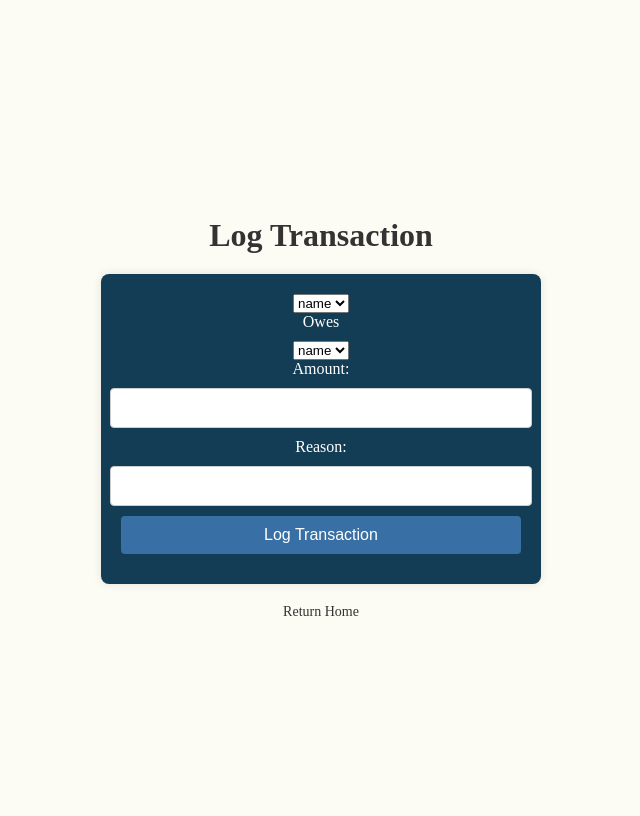
After one commit to kjx172/Bill-Buddy, a Flask app: template templates/log_transaction.html in a window 1280 px wide. The commit adds this page. Shown: the whole page, without its empty margins (319-959 px from the left). Run offline with Flask 3, Linux system fonts and the light colour scheme; the template is opened without the code that fills it: most values are stand-ins (such as "Sample title", 1, 10 or a date in 2020).

Commit message:
Added ability to log transaction

```diff
--- a/app.py
+++ b/app.py
@@ -38,10 +38,25 @@ def remove_member():
         return redirect(url_for('members'))
     return render_template('remove_member.html', graph=graph.graph)
 
-@app.route("/log_transaction")
+@app.route("/log_transaction", methods=["GET", "POST"])
 def log_transaction():
-    #add functionality
-    i = 0
+    if request.method == "POST":
+        from_member = request.form.get("from_member")
+        to_member = request.form.get("to_member")
+        amount = float(request.form.get("amount"))
+        reason = request.form.get("reason")
+
+        if from_member == to_member:
+            return render_template('log_transaction.html', error="Members cannot be the same.", graph=graph.graph)
+
+        if amount <= 0:
+            return render_template('log_transaction.html', error="Amount must be a positive number.", graph=graph.graph)
+
+        if from_member and to_member and amount and reason:
+            graph.add_transaction(from_member, to_member, amount, reason)
+        return redirect(url_for('home'))
+    return render_template('log_transaction.html', graph=graph.graph)
+
 @app.route("/simplify")
 def simplify():
     #add functionality
--- /dev/null
+++ b/static/log_transaction.css
@@ -0,0 +1,83 @@
+body, html {
+    background-color: #FCFBF4;
+}
+
+p {
+    color: red;
+}
+
+.container {
+    display: flex;
+    flex-direction: column;
+    justify-content: center;
+    align-items: center;
+    height: 100vh;
+}
+
+h1 {
+    text-align: center;
+    color: #333333;
+    margin-bottom: 20px;
+}
+
+form {
+    background-color: #133C55;
+    padding: 20px;
+    border-radius: 8px;
+    box-shadow: 0 0 10px rgba(0, 0, 0, 0.1);
+    width: 100%;
+    max-width: 400px;
+    display: flex;
+    flex-direction: column;
+    align-items: center;
+}
+
+label {
+    color: white;
+    display: block;
+    width: 100%;
+    margin-bottom: 10px;
+    text-align: center;
+}
+
+input {
+    padding: 10px;
+    border: 1px solid #ccc;
+    border-radius: 4px;
+    font-size: 16px;
+    color: black;
+    width: 100%;
+    margin-bottom: 10px;
+    text-align: center;
+    align-items: center;
+}
+
+button {
+    background-color: #386FA4;
+    color: white;
+    padding: 10px;
+    border: none;
+    border-radius: 4px;
+    cursor: pointer;
+    font-size: 16px;
+    transition-duration: 0.4s;
+    width: 100%;
+    margin-bottom: 10px; /* Keep slightly larger margin for button */
+}
+
+button:hover {
+    background-color: #59A5D8;
+}
+
+a {
+    display: block;
+    text-align: center;
+    margin-top: 20px;
+    color: #333333;
+    text-decoration: none;
+    font-size: 14px;
+}
+
+a:hover {
+    text-decoration: underline;
+}
--- a/templates/home.html
+++ b/templates/home.html
@@ -18,7 +18,9 @@
         <form>
             <button formaction= '/members' class = "button"> View Members</button>
         </form>
-        <button class = "button"> Log Transaction</button>
+        <form>
+            <button formaction= '/log_transaction' class = "button"> Log Transaction</button>
+        </form>
         <button class = "button"> Search Transaction</button>
         <button class = "button"> Simplify Debt</button>
     </div>
--- /dev/null
+++ b/templates/log_transaction.html
@@ -0,0 +1,41 @@
+<!DOCTYPE html>
+<html lang="en">
+<head>
+    <meta charset="UTF-8">
+    <meta name="viewport" content="width=device-width, initial-scale=1.0">
+    <title>Log Transaction</title>
+    <link rel="stylesheet" href="{{ url_for('static', filename='log_transaction.css') }}">
+</head>
+<body>
+    <div class="container">
+        <h1>Log Transaction</h1>
+        {% if error %}
+        <p class="error">{{ error }}</p>
+        {% endif %}
+
+        <form method="POST">
+            <select id="from_member" name="from_member" required>
+                {% for member in graph.keys() %}
+                    <option value="{{ member }}">{{ member }}</option>
+                {% endfor %}
+            </select>
+
+            <label for="to_member">Owes </label>
+            <select id="to_member" name="to_member" required>
+                {% for member in graph.keys() %}
+                    <option value="{{ member }}">{{ member }}</option>
+                {% endfor %}
+            </select>
+
+            <label for="amount">Amount:</label>
+            <input type="number" id="amount" name="amount" step="0.01" required>
+
+            <label for="reason">Reason:</label>
+            <input type="text" id="reason" name="reason" required>
+
+            <button type="submit">Log Transaction</button>
+        </form>
+        <a href="{{ url_for('home') }}">Return Home</a>
+    </div>
+</body>
+</html>
--- a/templates/members.html
+++ b/templates/members.html
@@ -7,7 +7,7 @@
 </head>
 
 <header>
-    <h1>Add Members</h1>
+    <h1>Members</h1>
     <h3>Settings</h3>
 </header>
 
```
